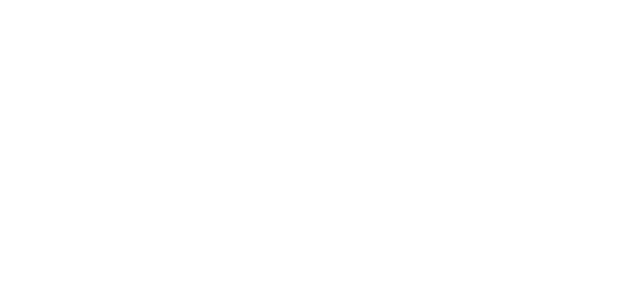
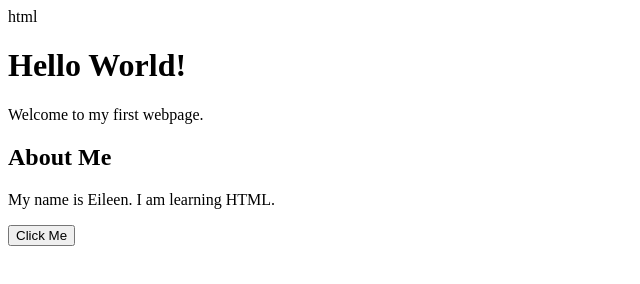
Before and after one commit to Eileen63/potato, a plain HTML site: page index.html in a window 1280 px wide. Shown: the whole page, without its empty margins (0-640 px from the left). Drawn offline with Linux system fonts and the light colour scheme.

Commit message:
file changes

```diff
--- a/index.html
+++ b/index.html
@@ -1,12 +1,17 @@
+html
+<!DOCTYPE html>
 <html>
-    <head></head>
-    <title>Hello World ?????</title>
+<head>
+    <title>Hello World</title>
+</head>
+
 <body>
+    <h1>Hello World!</h1>
+    <p>Welcome to my first webpage.</p>
 
+    <h2>About Me</h2>
+    <p>My name is Eileen. I am learning HTML.</p>
+
+    <button>Click Me</button>
 </body>
-
-
-
-
-
 </html>
```
